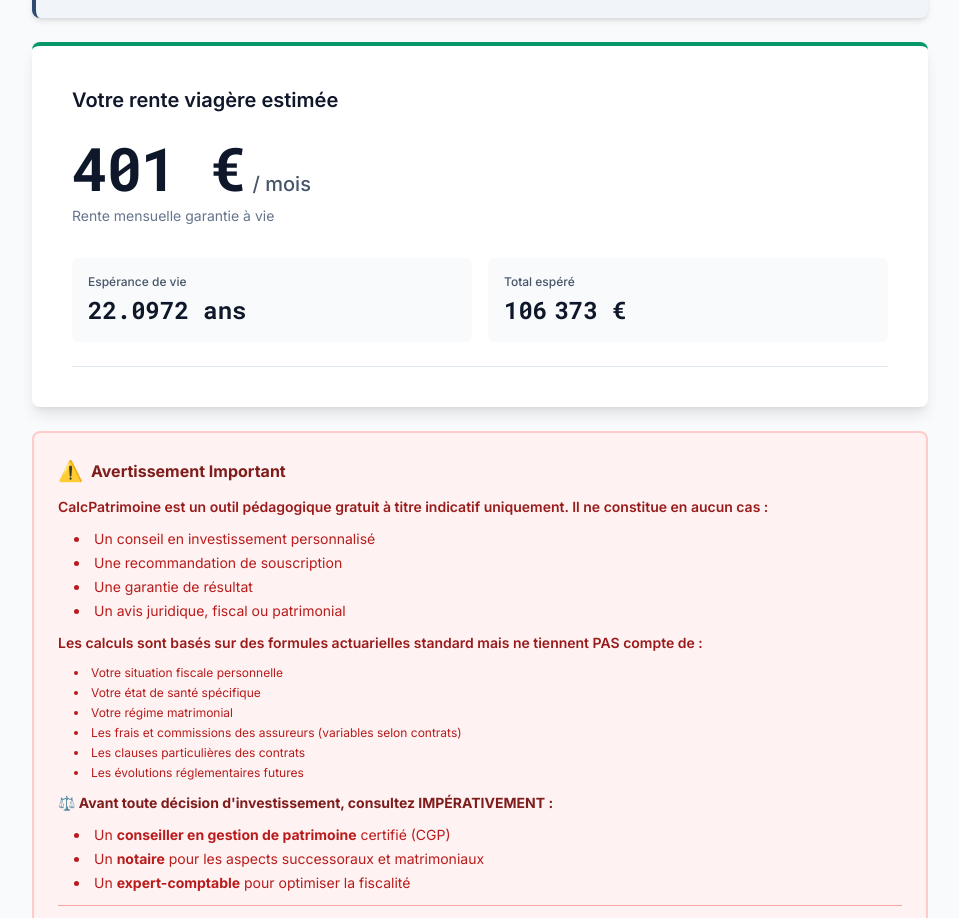
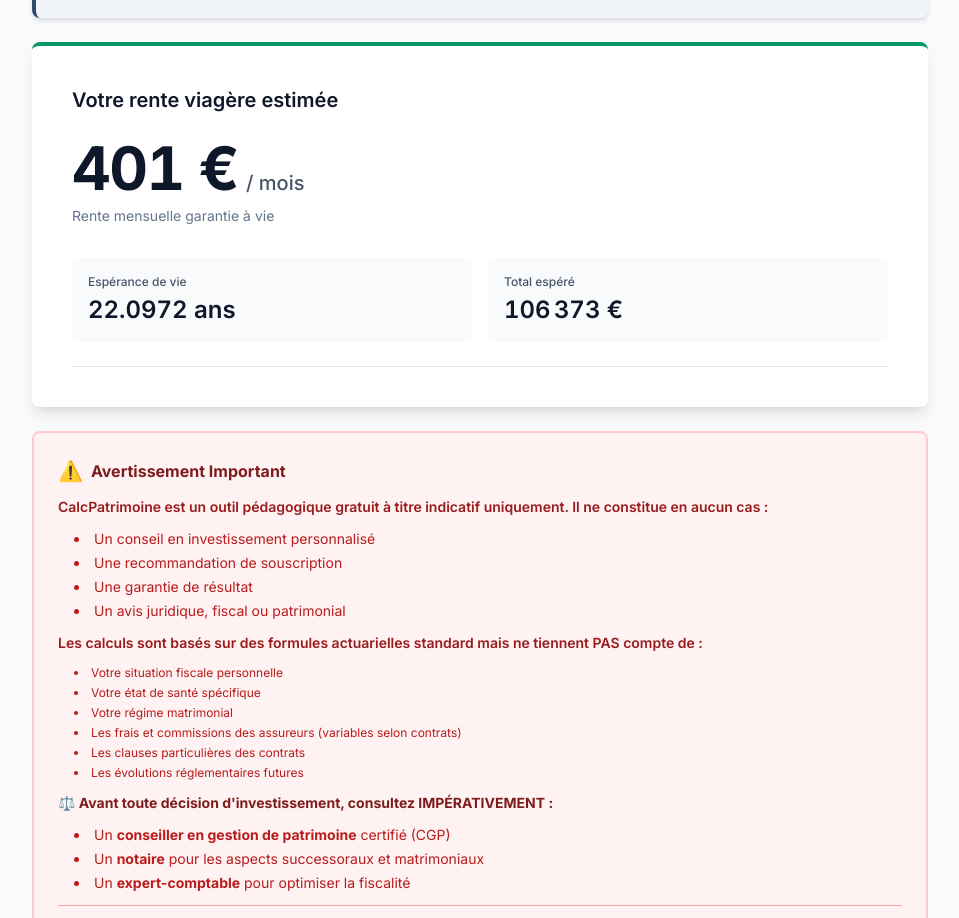
Before and after one commit to nba67000/calcpatrimoine, a Next.js app: page / in a window 1280 px wide. Shown: the part 1520-2438 px from the top of the page, without its empty margins (160-1119 px from the left). Built offline with nearby package versions, Linux system fonts and the light colour scheme.

Commit message:
fix: header cgu and confident

```diff
--- a/src/app/cgu/page.tsx
+++ b/src/app/cgu/page.tsx
@@ -1,4 +1,6 @@
 // src/app/cgu/page.tsx
+import Header from '@/components/Header'
+import Footer from '@/components/Footer'
 
 export const metadata = {
   title: 'Conditions Générales d\'Utilisation - CalcPatrimoine',
@@ -7,7 +9,9 @@ export const metadata = {
 
 export default function CGUPage() {
   return (
-    <div className="min-h-screen bg-neutral-50 py-12">
+    <>
+      <Header />
+      <div className="min-h-screen bg-neutral-50 py-12">
       <div className="max-w-4xl mx-auto px-4">
         <h1 className="text-4xl font-bold mb-8">Conditions Générales d&apos;Utilisation</h1>
 
@@ -179,5 +183,7 @@ export default function CGUPage() {
         </div>
       </div>
     </div>
+    <Footer />
+    </>
   )
 }
--- a/src/app/mentions-legales/page.tsx
+++ b/src/app/mentions-legales/page.tsx
@@ -1,4 +1,6 @@
 // src/app/mentions-legales/page.tsx
+import Header from '@/components/Header'
+import Footer from '@/components/Footer'
 
 export const metadata = {
   title: 'Mentions Légales - CalcPatrimoine',
@@ -7,7 +9,9 @@ export const metadata = {
 
 export default function MentionsLegalesPage() {
   return (
-    <div className="min-h-screen bg-neutral-50 py-12">
+    <>
+      <Header />
+      <div className="min-h-screen bg-neutral-50 py-12">
       <div className="max-w-4xl mx-auto px-4">
         <h1 className="text-4xl font-bold mb-8">Mentions Légales</h1>
 
@@ -107,5 +111,7 @@ export default function MentionsLegalesPage() {
         </div>
       </div>
     </div>
+    <Footer />
+    </>
   )
 }
--- a/src/app/politique-confidentialite/page.tsx
+++ b/src/app/politique-confidentialite/page.tsx
@@ -1,4 +1,6 @@
 // src/app/politique-confidentialite/page.tsx
+import Header from '@/components/Header'
+import Footer from '@/components/Footer'
 
 export const metadata = {
   title: 'Politique de Confidentialité - CalcPatrimoine',
@@ -7,7 +9,9 @@ export const metadata = {
 
 export default function PolitiqueConfidentialitePage() {
   return (
-    <div className="min-h-screen bg-neutral-50 py-12">
+    <>
+      <Header />
+      <div className="min-h-screen bg-neutral-50 py-12">
       <div className="max-w-4xl mx-auto px-4">
         <h1 className="text-4xl font-bold mb-8">Politique de Confidentialité</h1>
 
@@ -240,5 +244,7 @@ export default function PolitiqueConfidentialitePage() {
         </div>
       </div>
     </div>
+    <Footer />
+    </>
   )
 }
--- a/src/components/Calculator/InverseCalculator.tsx
+++ b/src/components/Calculator/InverseCalculator.tsx
@@ -301,7 +301,7 @@ export default function InverseCalculator() {
               transition={{ duration: 0.2 }}
               className="flex items-baseline gap-2"
             >
-              <span className="text-6xl font-bold font-mono text-neutral-900 tracking-tight">
+              <span className="text-6xl font-bold tabular-nums text-neutral-900 tracking-tight">
                 {formatEuro(result.required_capital)}
               </span>
             </motion.div>
@@ -314,13 +314,13 @@ export default function InverseCalculator() {
           <div className="grid grid-cols-2 gap-4 pb-6 border-b border-neutral-200">
             <div className="bg-neutral-50 rounded-md p-4">
               <div className="text-xs text-neutral-600 font-medium mb-1">Espérance de vie</div>
-              <div className="text-2xl font-semibold font-mono text-neutral-900">
+              <div className="text-2xl font-semibold tabular-nums text-neutral-900">
                 {result.life_expectancy} ans
               </div>
             </div>
             <div className="bg-neutral-50 rounded-md p-4">
               <div className="text-xs text-neutral-600 font-medium mb-1">Total espéré</div>
-              <div className="text-2xl font-semibold font-mono text-neutral-900">
+              <div className="text-2xl font-semibold tabular-nums text-neutral-900">
                 {formatEuro(desiredAmount * 12 * result.life_expectancy)}
               </div>
             </div>
--- a/src/components/Calculator/RenteCalculator.tsx
+++ b/src/components/Calculator/RenteCalculator.tsx
@@ -335,7 +335,7 @@ export default function RenteCalculator() {
               transition={{ duration: 0.2 }}
               className="flex items-baseline gap-2"
             >
-              <span className="text-6xl font-bold font-mono text-neutral-900 tracking-tight">
+              <span className="text-6xl font-bold tabular-nums text-neutral-900 tracking-tight">
                 {formatEuro(result.monthly_amount)}
               </span>
               <span className="text-xl text-neutral-600 font-medium">/ mois</span>
@@ -347,13 +347,13 @@ export default function RenteCalculator() {
           <div className="grid grid-cols-2 gap-4 pb-6 border-b border-neutral-200">
             <div className="bg-neutral-50 rounded-md p-4">
               <div className="text-xs text-neutral-600 font-medium mb-1">Espérance de vie</div>
-              <div className="text-2xl font-semibold font-mono text-neutral-900">
+              <div className="text-2xl font-semibold tabular-nums text-neutral-900">
                 {result.life_expectancy} ans
               </div>
             </div>
             <div className="bg-neutral-50 rounded-md p-4">
               <div className="text-xs text-neutral-600 font-medium mb-1">Total espéré</div>
-              <div className="text-2xl font-semibold font-mono text-neutral-900">
+              <div className="text-2xl font-semibold tabular-nums text-neutral-900">
                 {formatEuro(result.total_expected_payout)}
               </div>
             </div>
```
Also changed, not shown: 1 other file (tests, documents, lock files or other folders).
